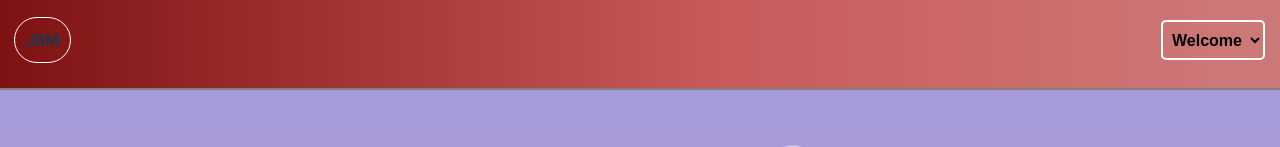
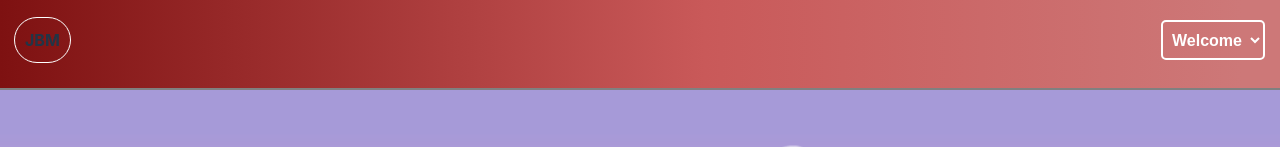
Before and after one commit to JBMontes/Portfolio, a React (Vite) app: page / in a window 1280 px wide. Shown: the top 147 px of the page. Built offline with nearby package versions, Linux system fonts and the light colour scheme; a web font is replaced by a local one.

Commit message:
fixed error on header.css

```diff
--- a/src/Styles/Header.css
+++ b/src/Styles/Header.css
@@ -8,7 +8,7 @@
 
 .headerButton select{
   border: 2px solid white;
-  color:whtie;
+  color:white;
   font-family: "Arsenal SC", sans-serif;
   font-weight: bold;
   font-style: normal;
```
